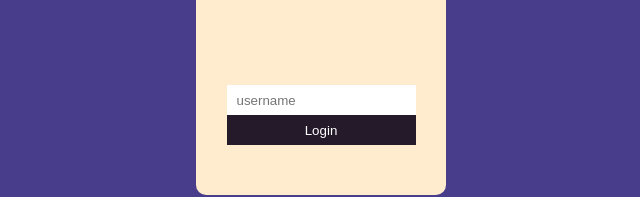
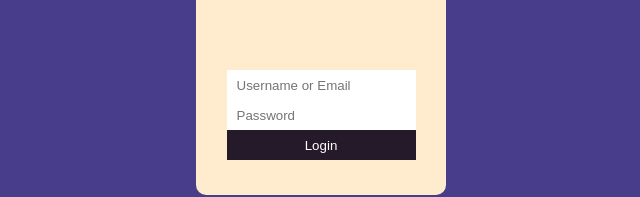
Before and after one commit to jsgalvish/nodejs-challenge, a React (Create React App) app: page / in a window 1280 px wide. Shown: the part 280-477 px from the top of the page, without its empty margins (319-959 px from the left). Built offline with nearby package versions, Linux system fonts and the light colour scheme; no server answers; the HTML template or start-up script is replaced by a standard one.

Commit message:
Initialize API

```diff
--- /dev/null
+++ b/api/routes/userRoutes.js
@@ -0,0 +1,5 @@
+let userController = require('../controllers/userController');
+
+exports.route =  (app) => {
+  app.route('/user/login').post(userController.loginController)
+};
--- a/src/components/LoginBox.js
+++ b/src/components/LoginBox.js
@@ -16,9 +16,12 @@ class LoginBox extends Component{
     if(this.userNameInput.value === ''){
       alert('Username Required');
       return
+    } else if ( this.passwordInput.value === ''){
+      alert('Enter your Password');
+      return;
     }
 
-    this.setState({ username: this.userNameInput.value });
+    this.setState({ username: this.userNameInput.value, password: this.passwordInput });
 
     this.props.hideLoginBox();
 
@@ -34,9 +37,16 @@ class LoginBox extends Component{
             <input
               name = 'username'
               type= 'text'
-              placeholder='username'
+              placeholder='Username or Email'
               //onChange={this.handleUsernameChange.bind(this)}
               ref={usernameInput => (this.userNameInput = usernameInput )}
+            />
+            <input
+              name = 'password'
+              type= 'password'
+              placeholder='Password'
+              //onChange={this.handleUsernameChange.bind(this)}
+              ref={passwordInput => (this.passwordInput = passwordInput )}
             />
             <button type='button' onClick={this.submitHandler.bind(this)}
             >
```
Also changed, not shown: api/controllers/userController.js (added, +9 -0 lines), package.json (+9 -1 lines), src/server.js (+8 -0 lines).
